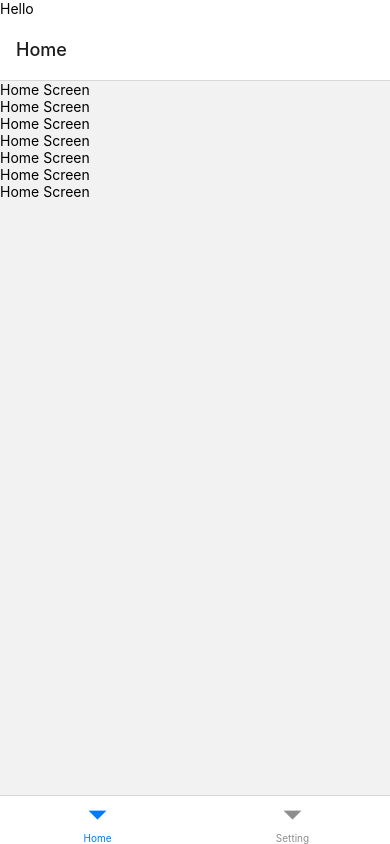
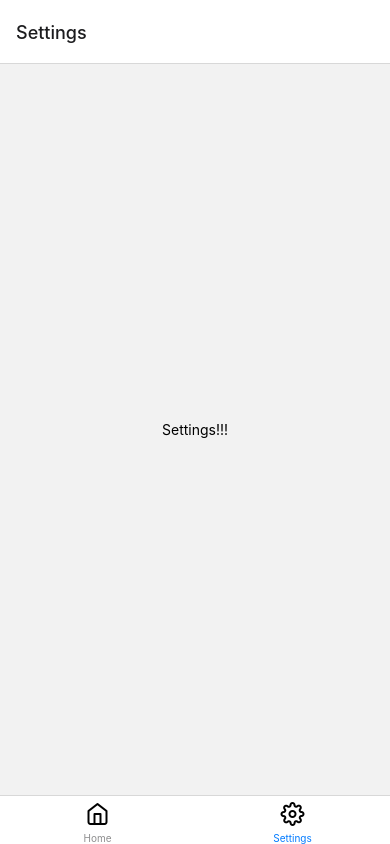
Before and after one commit to QDS2024/WellQuest, a React Native app in the folder client/: screen /Settings in a window 390 px wide. Built offline with nearby package versions, Linux system fonts and the light colour scheme.

Commit message:
rename components

```diff
--- a/client/App.js
+++ b/client/App.js
@@ -6,13 +6,7 @@ import React from "react";
 export default function App() {
   return (
     <View style={{ flex: 1 }}>
-      <Text>Hello</Text>
       <Navbar />
     </View>
   );
 }
-
-const styles = StyleSheet.create({
-  container: {},
-  navbar: {},
-});
--- a/client/components/Navbar.jsx
+++ b/client/components/Navbar.jsx
@@ -1,16 +1,9 @@
-import { StyleSheet, View, Pressable, Text } from "react-native";
 import { NavigationContainer } from "@react-navigation/native";
 import { createBottomTabNavigator } from "@react-navigation/bottom-tabs";
-import React from "react";
-import Home from "./home/Home";
+import { Feather } from "@expo/vector-icons";
 
-function SettingsScreen() {
-  return (
-    <View style={{ flex: 1, justifyContent: "center", alignItems: "center" }}>
-      <Text>Settings!</Text>
-    </View>
-  );
-}
+import HomeScreen from "./home/HomeScreen";
+import SettingsScreen from "./settings/SettingsScreen";
 
 const Tab = createBottomTabNavigator();
 
@@ -18,8 +11,22 @@ export default function Navbar() {
   return (
     <NavigationContainer>
       <Tab.Navigator>
-        <Tab.Screen name="Home" component={Home} />
-        <Tab.Screen name="Setting" component={SettingsScreen} />
+        <Tab.Screen
+          name="Home"
+          component={HomeScreen}
+          options={{
+            tabBarIcon: ({}) => <Feather name="home" size={24} color="black" />,
+          }}
+        />
+        <Tab.Screen
+          name="Settings"
+          component={SettingsScreen}
+          options={{
+            tabBarIcon: ({}) => (
+              <Feather name="settings" size={24} color="black" />
+            ),
+          }}
+        />
       </Tab.Navigator>
     </NavigationContainer>
   );
--- a/client/components/home/Home.jsx
+++ b/client/components/home/HomeScreen.jsx
@@ -1,7 +1,7 @@
+import React from "react";
 import { View, Text } from "react-native";
-import React from "react";
 
-export default function Home() {
+export default function HomeScreen() {
   return (
     <View>
       <Text>Home Screen</Text>
--- /dev/null
+++ b/client/components/settings/SettingsScreen.jsx
@@ -0,0 +1,10 @@
+import React from "react";
+import { View, Text } from "react-native";
+
+export default function SettingsScreen() {
+  return (
+    <View style={{ flex: 1, justifyContent: "center", alignItems: "center" }}>
+      <Text>Settings!!!</Text>
+    </View>
+  );
+}
```
